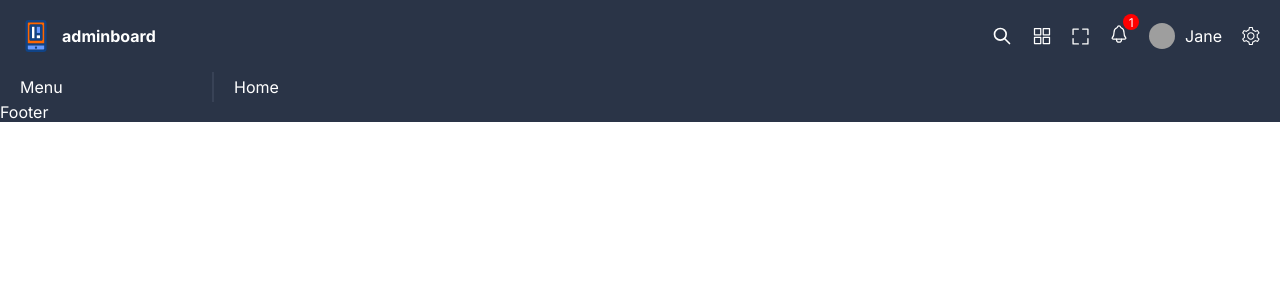
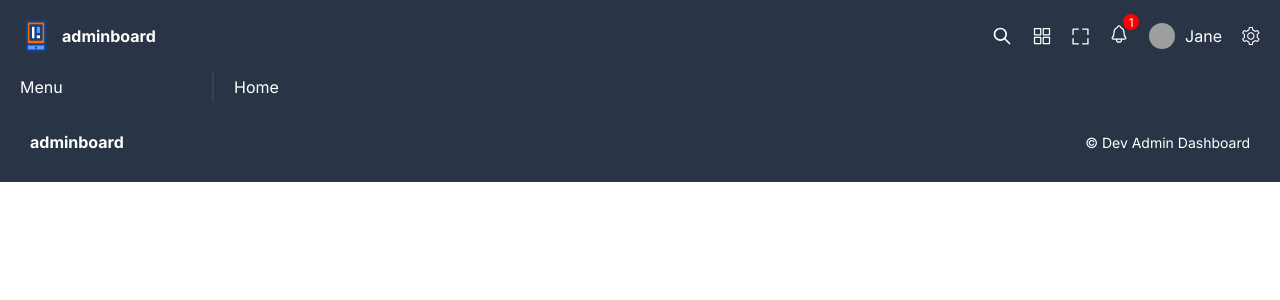
Before and after one commit to federico-init/react-admin-ui, a React (Vite) app: page / in a window 1280 px wide. Shown: the top 300 px of the page. Built offline with nearby package versions, Linux system fonts and the light colour scheme; grey boxes are pictures that could not be loaded.

Commit message:
chore: footer design

```diff
--- a/src/components/footer/Footer.tsx
+++ b/src/components/footer/Footer.tsx
@@ -2,7 +2,12 @@
 import "./footer.scss";
 
 const Footer = () => {
-  return <div className="footer">Footer</div>;
+  return (
+    <div className="footer">
+      <span>adminboard</span>
+      <span>© Dev Admin Dashboard</span>
+    </div>
+  );
 };
 
 export default Footer;
--- a/src/components/footer/footer.scss
+++ b/src/components/footer/footer.scss
@@ -1,2 +1,16 @@
 .footer {
+  display: flex;
+  align-items: center;
+  justify-content: space-between;
+  padding: 30px;
+
+  span {
+    &:first-child {
+      font-weight: bold;
+    }
+
+    &:last-child {
+      font-size: 14px;
+    }
+  }
 }
```
